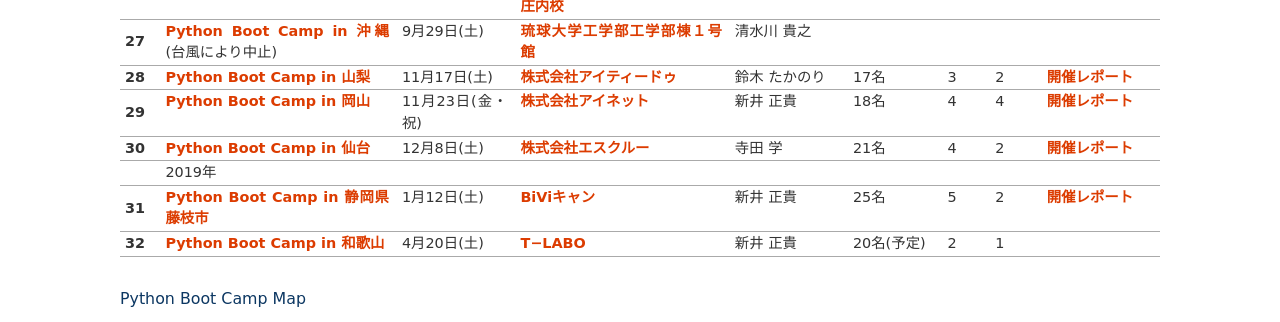
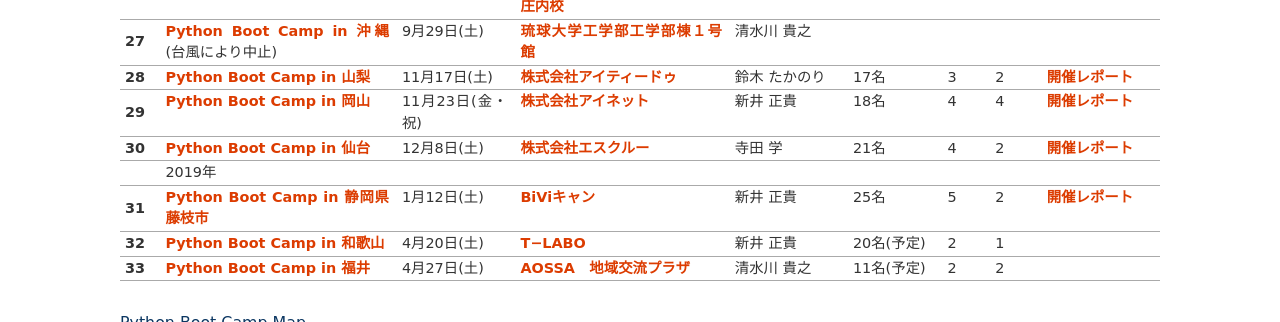
Before and after one commit to pyconjp/www.pycon.jp, a Sphinx documentation site: the page built from source/support/bootcamp.rst, in a window 1280 px wide and 900 px high, scrolled down 3201 px, cut to the strip 0-322 px from the top of the window. Built offline with Sphinx 7.4.7, drawn with Linux system fonts in a browser that asks for light colours; some of the changed text lies outside the part shown.

Commit message:
add pycamp fukui

```diff
--- a/source/support/bootcamp.rst
+++ b/source/support/bootcamp.rst
@@ -460,6 +460,15 @@
      - 2
      - 1
      -
+   * - 33
+     - `Python Boot Camp in 福井 <https://pyconjp.connpass.com/event/119978/>`_
+     - 4月27日(土)
+     - `AOSSA　地域交流プラザ <https://tlabomisono.com/>`_
+     - 清水川 貴之
+     - 11名(予定)
+     - 2
+     - 2
+     -
 
 Python Boot Camp Map
 --------------------
```
Also changed, not shown: other parts of source/support/bootcamp.rst (+3 -3 lines).
